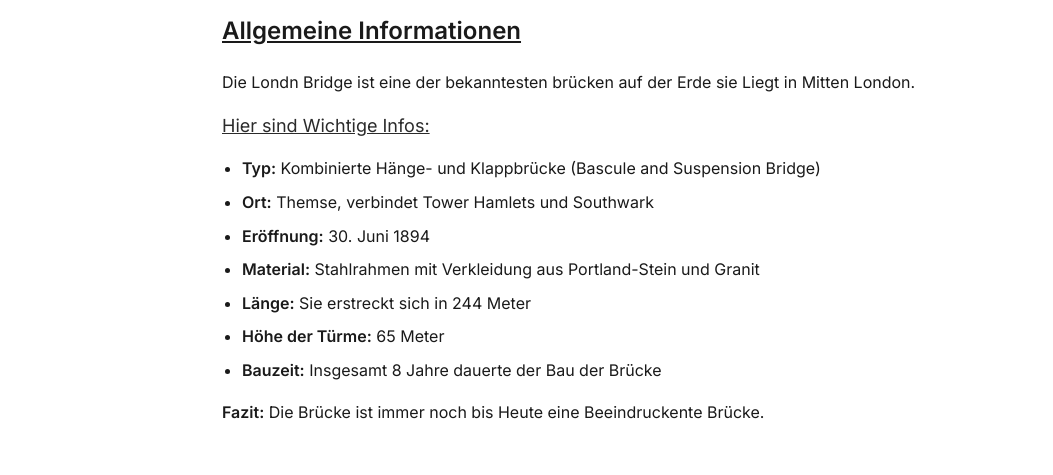
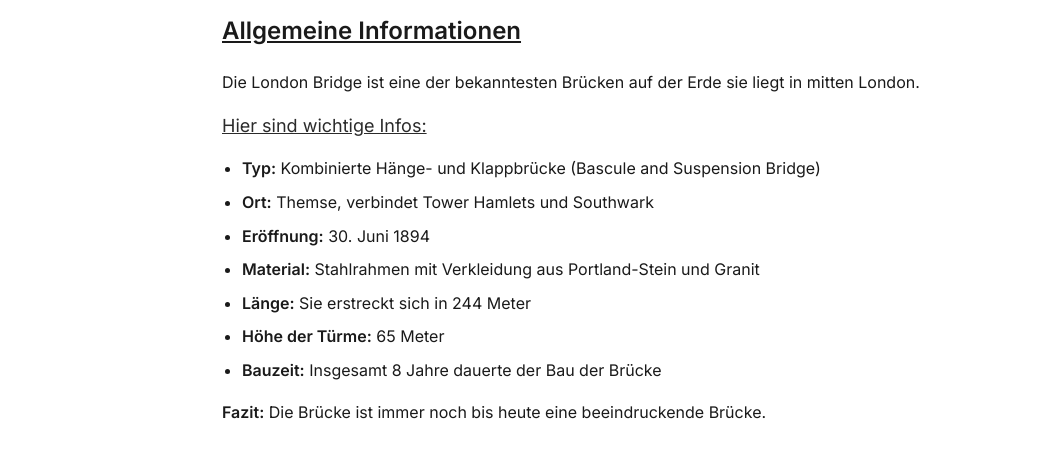
Before and after one commit to 4dr1anfr/London-Bridge, a plain HTML site: page index.html in a window 1280 px wide. Shown: the part 278-753 px from the top of the page, without its empty margins (18-1071 px from the left). Drawn offline with Linux system fonts and the light colour scheme.

Commit message:
Aktualisieren von index.html

```diff
--- a/index.html
+++ b/index.html
@@ -27,7 +27,7 @@
   <main>
     <section>
       <h2>Allgemeine Informationen</h2>
-      <p>Die Londn Bridge ist eine der bekanntesten brücken auf der Erde sie Liegt in Mitten London.<br><p style="font-size: large; color: #2b2b2b; text-decoration: underline;">Hier sind Wichtige Infos:</p></p>
+      <p>Die London Bridge ist eine der bekanntesten Brücken auf der Erde sie liegt in mitten London.<br><p style="font-size: large; color: #2b2b2b; text-decoration: underline;">Hier sind wichtige Infos:</p></p>
       <ul>
         <li><strong>Typ:</strong> Kombinierte Hänge- und Klappbrücke (Bascule and Suspension Bridge)</li>
         <li><strong>Ort:</strong> Themse, verbindet Tower Hamlets und Southwark</li>
@@ -38,7 +38,7 @@
         <li><strong>Bauzeit:</strong> Insgesamt  8 Jahre dauerte der Bau der Brücke</li>
 
       </ul>
-      <p><strong>Fazit:</strong> Die Brücke ist immer noch bis Heute eine Beeindruckente Brücke.</p>
+      <p><strong>Fazit:</strong> Die Brücke ist immer noch bis heute eine beeindruckende Brücke.</p>
     </section>
 
     <img src="Images/Tower_Bridge_at_Dawn.jpg" alt="Tower Bridge London" />
```
